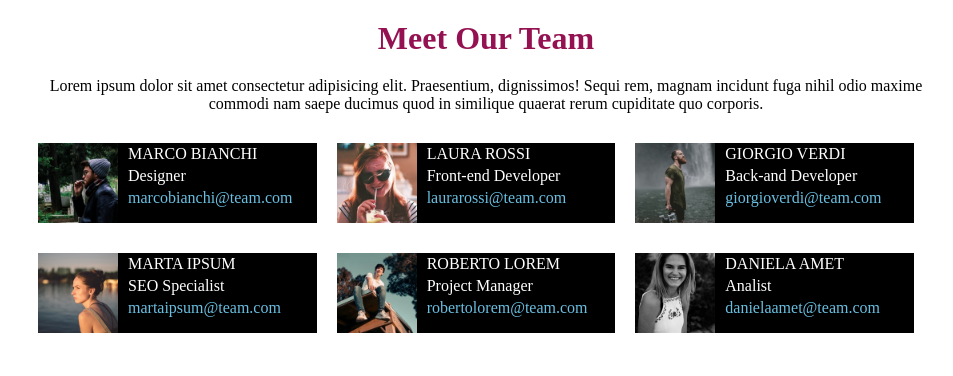
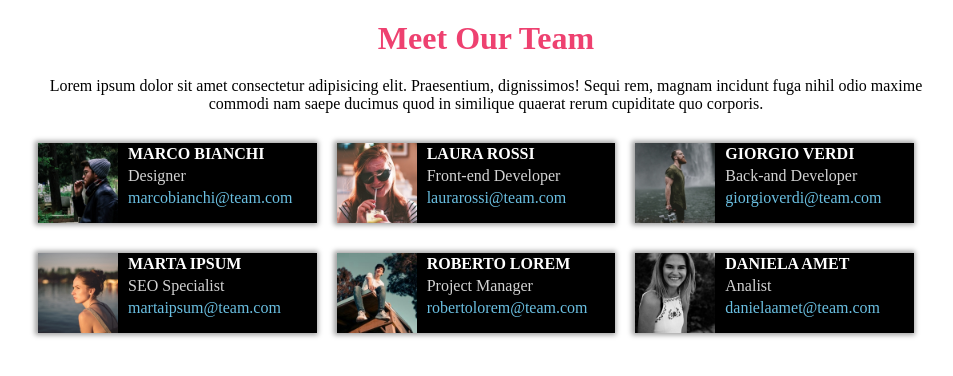
Before and after one commit to Andrea-lulli/html-css-float-cards, a plain HTML site: page index.html in a window 1280 px wide. Shown: the whole page, without its empty margins (154-1107 px from the left). Drawn offline with Linux system fonts and the light colour scheme.

Commit message:
inseriti colori e ombra

```diff
--- a/style.css
+++ b/style.css
@@ -14,7 +14,7 @@ header{
 }
 
 .titolo {
-    color: rgb(148, 18, 81);
+    color: rgb(238, 65, 112);
     margin-top: 20px;
     margin-bottom: 20px;
 }
@@ -33,6 +33,7 @@ header{
     background-color: black;
     color: white;
     line-height: 22px;
+    box-shadow: -1px 0px 5px 2px #9E9E9E;
 }
 
 .card img{
@@ -47,3 +48,11 @@ header{
 .box{
     margin: 30px 0px;
 }
+
+.professione{
+    color: lightgray;
+}
+
+.nome{
+    font-weight: bold;
+}
```
